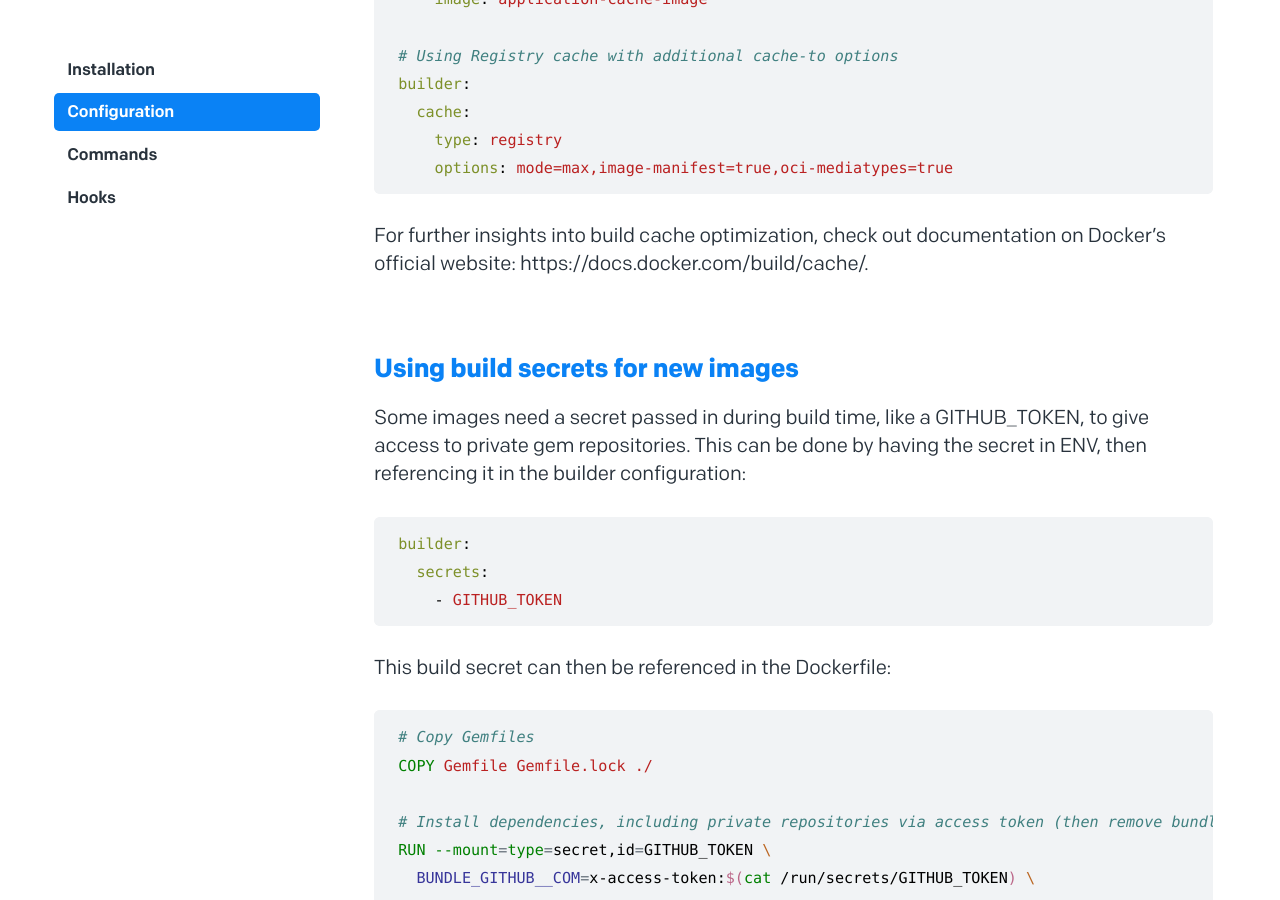
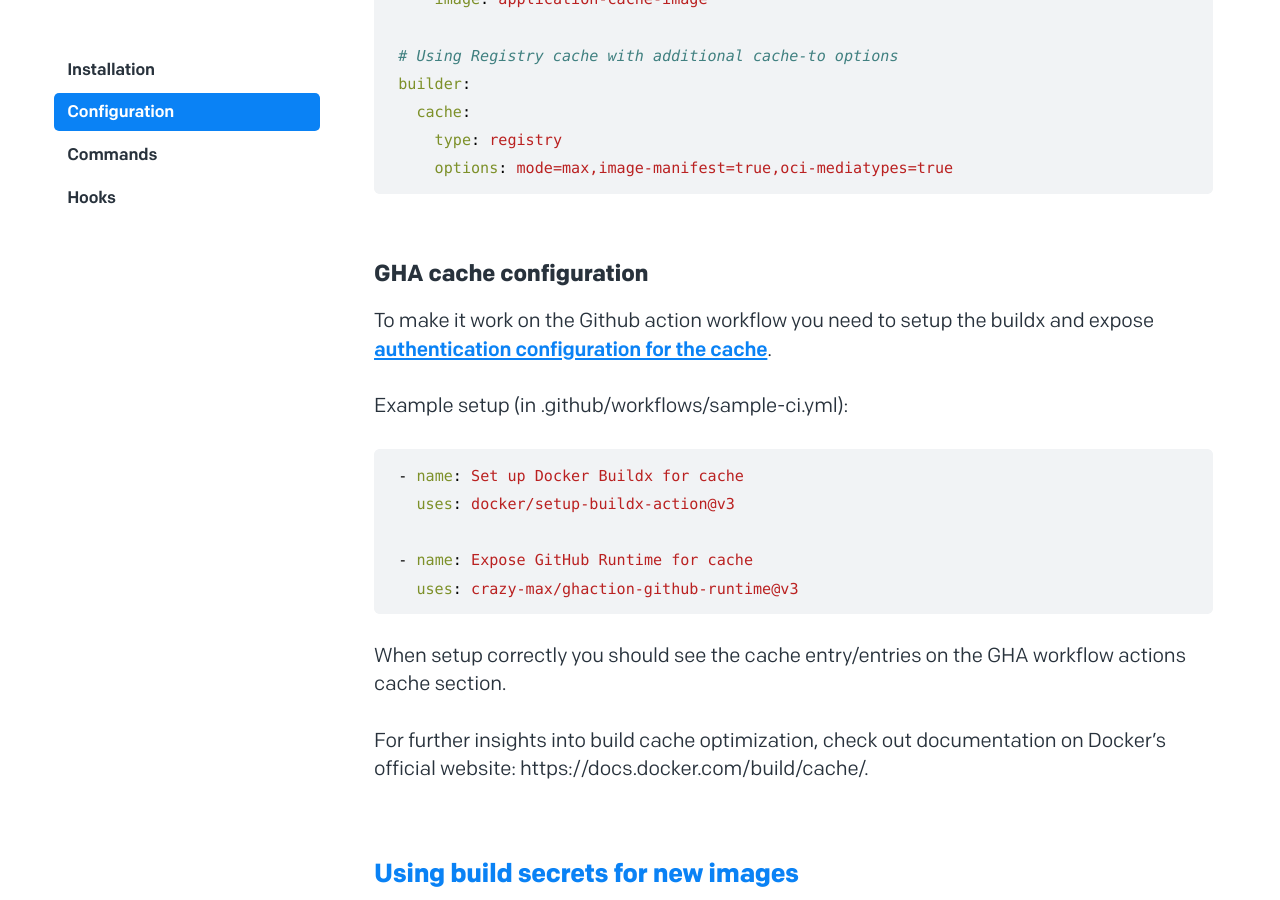
Before and after one commit to basecamp/kamal-site, a Jekyll site: the page built from _docs/configuration.md, in a window 1280 px wide and 900 px high, scrolled down 14064 px. Built offline with Jekyll 4.4.1, drawn with Linux system fonts in a browser that asks for light colours.

Commit message:
Info about GHA cache configuration

````diff
--- a/_docs/configuration.md
+++ b/_docs/configuration.md
@@ -456,6 +456,22 @@ builder:
     options: mode=max,image-manifest=true,oci-mediatypes=true
 ```
 
+### GHA cache configuration
+
+To make it work on the Github action workflow you need to setup the buildx and expose [authentication configuration for the cache](https://docs.docker.com/build/cache/backends/gha/#authentication).
+
+Example setup (in .github/workflows/sample-ci.yml):
+
+```yaml
+- name: Set up Docker Buildx for cache
+  uses: docker/setup-buildx-action@v3
+
+- name: Expose GitHub Runtime for cache
+  uses: crazy-max/ghaction-github-runtime@v3
+```
+
+When setup correctly you should see the cache entry/entries on the GHA workflow actions cache section.
+
 For further insights into build cache optimization, check out documentation on Docker's official website: https://docs.docker.com/build/cache/.
 
 ## Using build secrets for new images
````
